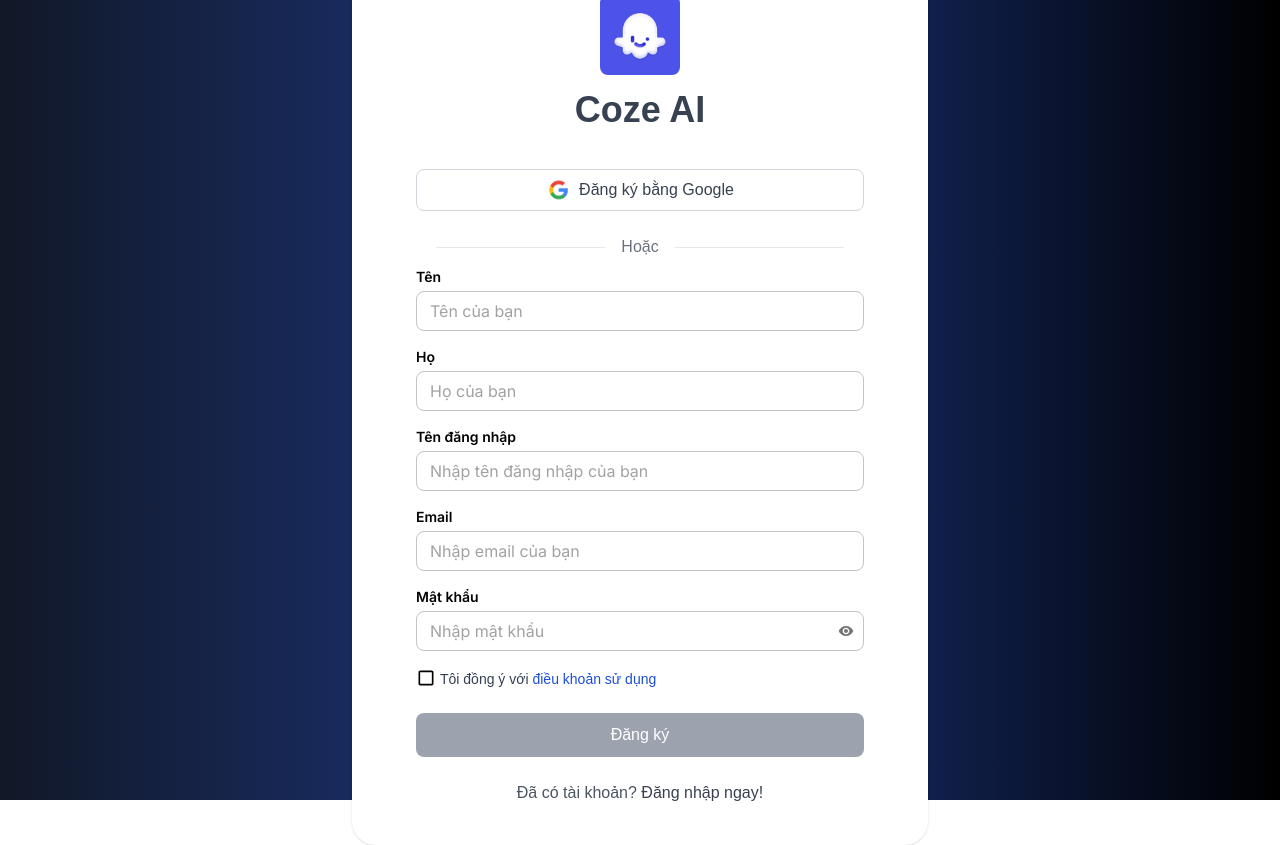
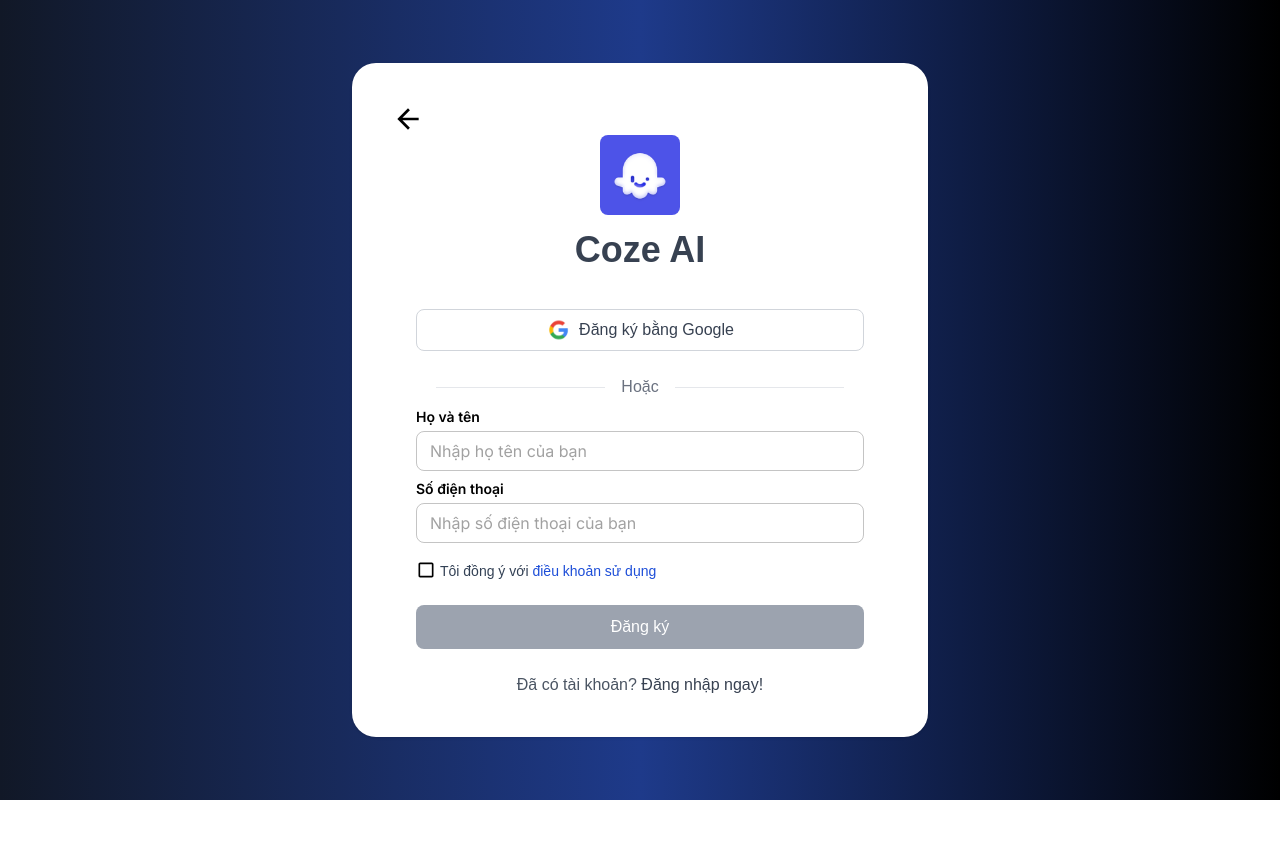
Before and after one commit to hungcvcbn/coze-ai, a Next.js app: page /sign-up in a window 1280 px wide. After the commit the page ends 800 px from the top, so only its background shows below. Built offline with nearby package versions, Linux system fonts and the light colour scheme.

Commit message:
update form sign up

```diff
--- a/src/components/sign-up/SignUp.tsx
+++ b/src/components/sign-up/SignUp.tsx
@@ -18,31 +18,58 @@
 // import FacebookIcon from "@mui/icons-material/Facebook";
 import GoogleIconImage from "@/assets/icons/google.png";
 import clsx from "clsx";
-import BasicButton from "../common/BasicButton";
-type SignUpForm = {
-  username: string;
-  email: string;
-  password: string;
-};
+import { useRouter } from "next/navigation";
+
+import ArrowBackIcon from "@mui/icons-material/ArrowBack";
 const FormSignUp = () => {
   const [showPassword, setShowPassword] = useState(false);
   const [userName, setUserName] = useState("");
-  const [email, setEmail] = useState("");
   const [password, setPassword] = useState("");
+  const [confirmPassword, setConfirmPassword] = useState("");
   const [loading, setLoading] = useState(false);
   const [acceptTerms, setAcceptTerms] = useState(false);
-  const [firstName, setFirstName] = useState("");
-  const [lastName, setLastName] = useState("");
+  const [phoneNumber, setPhoneNumber] = useState("");
+  const [otp, setOtp] = useState("");
+  const [isPhoneRegistration, setIsPhoneRegistration] = useState(false);
+  const [step, setStep] = useState(1);
+
   const dispatch = useAppDispatch();
+  const router = useRouter();
+  const handleOtpSubmit = async () => {
+    setStep(3);
+  };
+  const register = async () => {
+    setStep(2);
+  };
 
   const handleSubmit = async () => {
+    if (step === 1) {
+      if (isPhoneRegistration) {
+        setStep(2);
+      } else {
         dispatch(setToast({ type: "success", message: "Đăng ký thành công!", show: true }));
+      }
+    } else if (step === 3) {
+      dispatch(setToast({ type: "success", message: "Đăng ký thành công!", show: true }));
+    }
   };
 
   return (
     <div className='h-screen w-full flex items-center justify-center bg-gradient-to-r from-gray-900 via-blue-900 to-black'>
       <div className='relative grid grid-rows-7 sm:max-w-xl sm:mx-auto text-gray-700 w-full'>
         <div className='relative row-span-7 px-4 py-10 bg-white mx-8 md:mx-0 shadow rounded-3xl sm:p-10'>
+          <button
+            className='cursor-pointer'
+            onClick={() => {
+              if (step > 1) {
+                setStep(step - 1);
+              } else {
+                router.back();
+              }
+            }}
+          >
+            <ArrowBackIcon sx={{ color: "#000000", width: "32px", height: "32px" }} />
+          </button>
           <div className='max-w-md mx-auto'>
             <div className='flex flex-col items-center mb-8'>
               <Image
@@ -55,7 +82,10 @@
               <div className='text-[36px] font-semibold mt-2'>Coze AI</div>
             </div>
             <div className='flex flex-col gap-3 mb-6'>
-              <button className='flex items-center justify-center gap-2 w-full py-2 px-4 border border-gray-300 rounded-lg hover:bg-gray-50'>
+              <button
+                onClick={() => setIsPhoneRegistration(true)}
+                className='flex items-center justify-center gap-2 w-full py-2 px-4 border border-gray-300 rounded-lg hover:bg-gray-50'
+              >
                 <Image src={GoogleIconImage} alt='Mindmaid.ai' width={25} height={25} />
 
                 <span className='text-[16px] font-medium'>Đăng ký bằng Google</span>
@@ -68,19 +98,21 @@
               <div className='border-t flex-grow'></div>
             </div>
             <div className='flex flex-col gap-4'>
-              <FormControl component='fieldset' fullWidth>
+              {step === 1 && (
+                <div className='flex flex-col gap-2'>
+                  <div>
                     <Typography variant='body2' color='initial' fontWeight={600}>
-                  Tên
+                      Họ và tên
                     </Typography>
                     <TextField
                       size='small'
-                  placeholder='Tên của bạn'
+                      placeholder='Nhập họ tên của bạn'
                       variant='outlined'
                       type='text'
                       fullWidth
-                  value={firstName}
+                      value={userName}
                       onChange={(e: React.ChangeEvent<HTMLInputElement>) =>
-                    setFirstName(e.target.value)
+                        setUserName(e.target.value)
                       }
                       sx={{
                         backgroundColor: "#FFFFFF",
@@ -90,20 +122,47 @@
                         },
                       }}
                     />
-              </FormControl>
-
-              <FormControl component='fieldset' fullWidth>
+                  </div>
+                  <div>
                     <Typography variant='body2' color='initial' fontWeight={600}>
-                  Họ
+                      Số điện thoại
                     </Typography>
                     <TextField
                       size='small'
-                  placeholder='Họ của bạn'
+                      placeholder='Nhập số điện thoại của bạn'
                       variant='outlined'
                       type='text'
                       fullWidth
-                  value={lastName}
-                  onChange={(e: React.ChangeEvent<HTMLInputElement>) => setLastName(e.target.value)}
+                      value={phoneNumber}
+                      onChange={event => {
+                        let { value } = event.target;
+                        value = value.replace(/\D/g, "");
+                        setPhoneNumber(value);
+                      }}
+                      sx={{
+                        backgroundColor: "#FFFFFF",
+                        marginTop: "4px",
+                        "& .MuiOutlinedInput-root": {
+                          borderRadius: "8px",
+                        },
+                      }}
+                    />
+                  </div>
+                </div>
+              )}
+              {step === 2 && (
+                <FormControl component='fieldset' fullWidth>
+                  <Typography variant='body2' color='initial' fontWeight={600}>
+                    Nhập OTP
+                  </Typography>
+                  <TextField
+                    size='small'
+                    placeholder='Nhập OTP'
+                    variant='outlined'
+                    type='text'
+                    fullWidth
+                    value={otp}
+                    onChange={(e: React.ChangeEvent<HTMLInputElement>) => setOtp(e.target.value)}
                     sx={{
                       backgroundColor: "#FFFFFF",
                       marginTop: "4px",
@@ -113,51 +172,9 @@
                     }}
                   />
                 </FormControl>
-
-              <FormControl component='fieldset' fullWidth>
-                <Typography variant='body2' color='initial' fontWeight={600}>
-                  Tên đăng nhập
-                </Typography>
-                <TextField
-                  size='small'
-                  placeholder='Nhập tên đăng nhập của bạn'
-                  variant='outlined'
-                  type='text'
-                  fullWidth
-                  value={userName}
-                  onChange={(e: React.ChangeEvent<HTMLInputElement>) => setUserName(e.target.value)}
-                  sx={{
-                    backgroundColor: "#FFFFFF",
-                    marginTop: "4px",
-                    "& .MuiOutlinedInput-root": {
-                      borderRadius: "8px",
-                    },
-                  }}
-                />
-              </FormControl>
-
-              <FormControl component='fieldset' fullWidth>
-                <Typography variant='body2' color='initial' fontWeight={600}>
-                  Email
-                </Typography>
-                <TextField
-                  size='small'
-                  placeholder='Nhập email của bạn'
-                  variant='outlined'
-                  type='email'
-                  fullWidth
-                  value={email}
-                  onChange={(e: React.ChangeEvent<HTMLInputElement>) => setEmail(e.target.value)}
-                  sx={{
-                    backgroundColor: "#FFFFFF",
-                    marginTop: "4px",
-                    "& .MuiOutlinedInput-root": {
-                      borderRadius: "8px",
-                    },
-                  }}
-                />
-              </FormControl>
-
+              )}
+              {step === 3 && (
+                <>
                   <FormControl component='fieldset' fullWidth>
                     <Typography variant='body2' color='initial' fontWeight={600}>
                       Mật khẩu
@@ -169,7 +186,9 @@
                       type={showPassword ? "text" : "password"}
                       fullWidth
                       value={password}
-                  onChange={(e: React.ChangeEvent<HTMLInputElement>) => setPassword(e.target.value)}
+                      onChange={(e: React.ChangeEvent<HTMLInputElement>) =>
+                        setPassword(e.target.value)
+                      }
                       InputProps={{
                         endAdornment: (
                           <InputAdornment position='end'>
@@ -200,6 +219,52 @@
                       }}
                     />
                   </FormControl>
+                  <FormControl component='fieldset' fullWidth>
+                    <Typography variant='body2' color='initial' fontWeight={600}>
+                      Nhập lại mật khẩu
+                    </Typography>
+                    <TextField
+                      size='small'
+                      placeholder='Nhập lại mật khẩu'
+                      variant='outlined'
+                      type={showPassword ? "text" : "password"}
+                      fullWidth
+                      value={confirmPassword}
+                      onChange={(e: React.ChangeEvent<HTMLInputElement>) =>
+                        setConfirmPassword(e.target.value)
+                      }
+                      InputProps={{
+                        endAdornment: (
+                          <InputAdornment position='end'>
+                            <IconButton
+                              aria-label='toggle password visibility'
+                              onClick={() => setShowPassword(!showPassword)}
+                              edge='end'
+                            >
+                              {showPassword ? (
+                                <Tooltip title='Ẩn mật khẩu'>
+                                  <VisibilityOffIcon sx={{ fontSize: "16px" }} />
+                                </Tooltip>
+                              ) : (
+                                <Tooltip title='Hiện mật khẩu'>
+                                  <VisibilityIcon sx={{ fontSize: "16px" }} />
+                                </Tooltip>
+                              )}
+                            </IconButton>
+                          </InputAdornment>
+                        ),
+                      }}
+                      sx={{
+                        backgroundColor: "#FFFFFF",
+                        marginTop: "4px",
+                        "& .MuiOutlinedInput-root": {
+                          borderRadius: "8px",
+                        },
+                      }}
+                    />
+                  </FormControl>
+                </>
+              )}
             </div>
 
             <div className='flex items-center justify-between mt-4 mb-6'>
@@ -227,16 +292,37 @@
 
             <button
               className={clsx(
-                `w-full py-2.5 px-4`,
-                loading || !acceptTerms
+                `w-full py-2.5 px-4 text-white rounded-lg font-medium transition-colors`,
+                loading ||
+                  (step === 1 && (!userName || !phoneNumber)) ||
+                  (step === 2 && !otp) ||
+                  (step === 3 && (!password || !confirmPassword))
                   ? "bg-gray-400 cursor-not-allowed"
-                  : "bg-blue-800 hover:bg-blue-900",
-                `text-white cursor-pointer rounded-lg font-medium transition-colors`
+                  : "bg-blue-800 hover:bg-blue-900 cursor-pointer"
               )}
-              onClick={handleSubmit}
-              disabled={!acceptTerms}
+              disabled={
+                loading ||
+                (step === 1 && (!userName || !phoneNumber)) ||
+                (step === 2 && !otp) ||
+                (step === 3 && (!password || !confirmPassword))
+              }
+              onClick={() => {
+                if (step === 1) {
+                  register();
+                } else if (step === 2) {
+                  handleOtpSubmit();
+                } else if (step === 3) {
+                  handleSubmit();
+                }
+              }}
             >
-              {loading ? "Đang xử lý..." : "Đăng ký"}
+              {step === 1
+                ? "Đăng ký"
+                : step === 2
+                ? "Xác nhận OTP"
+                : step === 3
+                ? "Đăng ký"
+                : "Đăng ký"}
             </button>
 
             <div className='text-center mt-6'>
```
Lines whose indentation alone changed are shown as unchanged.
